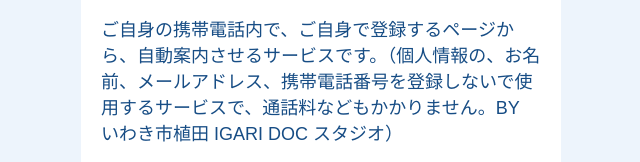
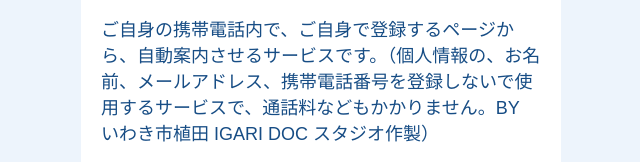
Before and after one commit to igari840/igari-doc, a plain HTML site: page index.html in a window 1280 px wide. Shown: the part 607-769 px from the top of the page, 319-959 px from the left. Drawn offline with Linux system fonts and the light colour scheme.

Commit message:
Revise registration service description in index.html
Updated the description of the registration service to clarify that it is created by the studio.

```diff
--- a/index.html
+++ b/index.html
@@ -99,7 +99,7 @@ small {
 メールアドレスも携帯番号も個人情報入力不要！簡単ご登録！無料！の魔法体験です。スマイルウイット船長から、予約前日の午後4時に携帯電話へお知らせ！※このサービスは医院の予約ではありません。
 </div>
 
-<p>ご自身の携帯電話内で、ご自身で登録するページから、自動案内させるサービスです。（個人情報の、お名前、メールアドレス、携帯電話番号を登録しないで使用するサービスで、通話料などもかかりません。BY いわき市植田 IGARI DOC スタジオ）</p>
+<p>ご自身の携帯電話内で、ご自身で登録するページから、自動案内させるサービスです。（個人情報の、お名前、メールアドレス、携帯電話番号を登録しないで使用するサービスで、通話料などもかかりません。BY いわき市植田 IGARI DOC スタジオ作製）</p>
 
 <label for="date">① 日付</label>
 <input type="date" id="date">
```
